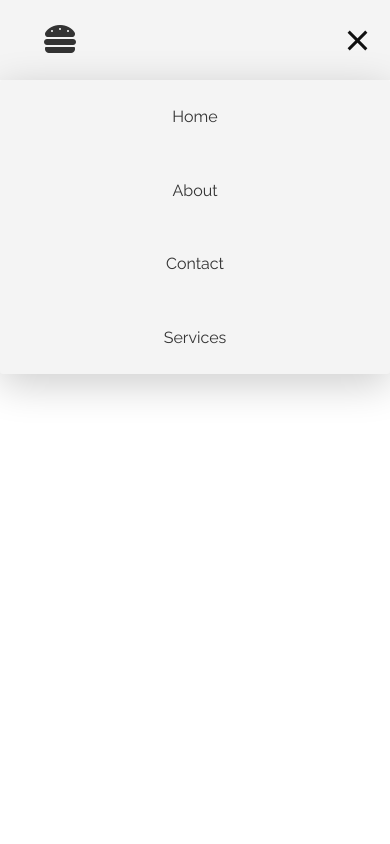
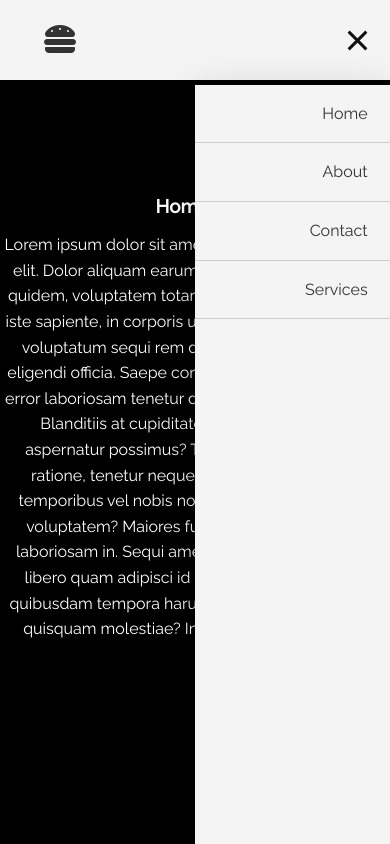
Before and after one commit to Evavic44/Hamburger-Menu, a plain HTML site: page index.html in a window 390 px wide. Both pictures are taken after a click on the element 357 px from the left and 40 px from the top of the page. Shown: the top 844 px of the page. Drawn offline with Linux system fonts and the light colour scheme.

Commit message:
Add preview section

```diff
--- a/css/style.css
+++ b/css/style.css
@@ -18,14 +18,17 @@ body {
   line-height: 1.6;
 }
 
-h1,
-h2,
-h3 {
-  padding-bottom: 20px;
+h3, p {
+   color: #fff;
 }
 
 p {
   margin: 10px 0;
+}
+
+i {
+   color: #fff;
+   display: inline;
 }
 
 ul {
@@ -36,6 +39,21 @@ a {
   text-decoration: none;
   color: #333;
 }
+
+section {
+   display: flex;
+   flex-direction: column;
+   align-items: center;
+   justify-content: center;
+   text-align: center;
+   height: 100vh;
+}
+
+/* Section colors */
+#home { background: black; }
+#about { background: red; }
+#contact { background: orangered; }
+#services { background: blueviolet; }
 
 /* Navbar Styling */
 .navbar {
@@ -68,9 +86,14 @@ a {
   display: flex;
 }
 
+.nav-item {
+   border-bottom: 1px solid #ccc;
+}
+
 .nav-menu .nav-item a {
-  padding: 1.25rem;
-  margin: 0 10px;
+   display: inline-block;
+  padding: 1rem 1.4rem 1rem 1rem;
+  width: 100%;
   transition: background 0.3s ease;
 }
 
@@ -96,23 +119,34 @@ a {
 @media only screen and (max-width: 768px) {
   .nav-menu {
     position: fixed;
-    left: -100%;
-    top: 5rem;
+    /*
+      You can change the position of the navbar
+      ----------------------------------------------------------------------------------
+      To succesfully do this, you must change the .nav-menu.active to the chosen position
+      * right: -100%;
+      * .right-menu.active { right: 0;}
+      -----------------------------------------------------------------------------------
+    */
+    right: -100%;
+    top: 5.3rem;
     flex-direction: column;
-    width: 100%;
-    border-radius: 3px;
-    text-align: center;
+    /* This controls the width of the navbar container*/
+    width: 50%;
+    /* This controls the height of the navbar container */
+    height: 100%;
+    text-align: right;
     transition: 0.3s;
     box-shadow: 0 10px 40px rgba(0, 0, 0, 0.2);
+    /* This controls the background color of the navbar container*/
     background-color: #f4f4f4;
   }
 
   .nav-menu.active {
-    left: 0;
+    right: 0;
   }
 
   .nav-item {
-    margin: 1.5rem 0;
+    width: 100%;
   }
 
   .hamburger {
--- a/index.html
+++ b/index.html
@@ -8,29 +8,34 @@
 
    <!-- Internal Links -->
    <link rel="stylesheet" href="/css/style.css">
-   <link rel="stylesheet" href="/css/menu.css">
    <script src="script.js" async></script>
 
    <!-- External Links -->
    <link rel="stylesheet" href="https://cdnjs.cloudflare.com/ajax/libs/font-awesome/5.15.3/css/all.min.css"
       integrity="sha512-iBBXm8fW90+nuLcSKlbmrPcLa0OT92xO1BIsZ+ywDWZCvqsWgccV3gFoRBv0z+8dLJgyAHIhR35VZc2oM/gI1w=="
       crossorigin="anonymous" />
-
 </head>
 
 <body id="home">
    <header class="hero">
       <nav class="navbar">
          <h1 class="logo">
-            <a href="#"><i class="fas fa-hamburger"></i></a>
+            <a href="#"><span class="fas fa-hamburger"></span></a>
          </h1>
          <div>
+            <!-- --------------------------------------
+            -------- Hamburger Links ------------
+            --------------------------------------- -->
             <ul class="nav-menu">
-               <li class="nav-item"><a href="#" class="nav-link">Home</a></li>
-               <li class="nav-item"><a href="#" class="nav-link">About</a></li>
-               <li class="nav-item"><a href="#" class="nav-link">Contact</a></li>
-               <li class="nav-item"><a href="#" class="nav-link">Services</a></li>
+               <li class="nav-item"><a href="#home" class="nav-link">Home</a></li>
+               <li class="nav-item"><a href="#about" class="nav-link">About</a></li>
+               <li class="nav-item"><a href="#contact" class="nav-link">Contact</a></li>
+               <li class="nav-item"><a href="#services" class="nav-link">Services</a></li>
             </ul>
+
+            <!-- --------------------------------------
+            ---------- Hamburger button ---------------
+            --------------------------------------- -->
             <div class="hamburger">
                <span class="bar"></span>
                <span class="bar"></span>
@@ -39,5 +44,27 @@
          </div>
       </nav>
    </header>
+
+   <!-- ? Optional Markup
+   -------------------------------------------------------------------------------
+   * This is just to demonstrate how each links moves to each section when clicked
+   -------------------------------------------------------------------------------
+   -->
+   <section id="home">
+      <h3>Home <i class="fas fa-home"></i></h3>
+      <p>Lorem ipsum dolor sit amet, consectetur adipisicing elit. Dolor aliquam earum incidunt fugiat illo quasi quidem, voluptatem totam repellendus autem, sint iste sapiente, in corporis ut accusantium aspernatur voluptatum sequi rem deserunt exercitationem eligendi officia. Saepe consectetur vitae asperiores, error laboriosam tenetur doloremque molestiae illo. Blanditiis at cupiditate numquam, culpa id aspernatur possimus? Tempora delectus dicta ratione, tenetur neque eius expedita, eveniet temporibus vel nobis non consectetur provident voluptatem? Maiores fuga maxime quod quas laboriosam in. Sequi amet iste ipsum minima sint libero quam adipisci id perferendis laboriosam quibusdam tempora harum quos eius soluta enim, quisquam molestiae? Inventore, sunt similique.</p>
+   </section>
+   <section id="about">
+      <h3>About <i class="fas fa-user"></i></h3>
+      <p>Lorem ipsum dolor sit amet, consectetur adipisicing elit. Dolor aliquam earum incidunt fugiat illo quasi quidem, voluptatem totam repellendus autem, sint iste sapiente, in corporis ut accusantium aspernatur voluptatum sequi rem deserunt exercitationem eligendi officia. Saepe consectetur vitae asperiores, error laboriosam tenetur doloremque molestiae illo. Blanditiis at cupiditate numquam, culpa id aspernatur possimus? Tempora delectus dicta ratione, tenetur neque eius expedita, eveniet temporibus vel nobis non consectetur provident voluptatem? Maiores fuga maxime quod quas laboriosam in. Sequi amet iste ipsum minima sint libero quam adipisci id perferendis laboriosam quibusdam tempora harum quos eius soluta enim, quisquam molestiae? Inventore, sunt similique.</p>
+   </section>
+   <section id="contact">
+      <h3>Contact <i class="fas fa-phone"></i></h3>
+      <p>Lorem ipsum dolor sit amet, consectetur adipisicing elit. Dolor aliquam earum incidunt fugiat illo quasi quidem, voluptatem totam repellendus autem, sint iste sapiente, in corporis ut accusantium aspernatur voluptatum sequi rem deserunt exercitationem eligendi officia. Saepe consectetur vitae asperiores, error laboriosam tenetur doloremque molestiae illo. Blanditiis at cupiditate numquam, culpa id aspernatur possimus? Tempora delectus dicta ratione, tenetur neque eius expedita, eveniet temporibus vel nobis non consectetur provident voluptatem? Maiores fuga maxime quod quas laboriosam in. Sequi amet iste ipsum minima sint libero quam adipisci id perferendis laboriosam quibusdam tempora harum quos eius soluta enim, quisquam molestiae? Inventore, sunt similique.</p>
+   </section>
+   <section id="services">
+      <h3>Services <i class="fas fa-cog"></i></h3>
+      <p>Lorem ipsum dolor sit amet, consectetur adipisicing elit. Dolor aliquam earum incidunt fugiat illo quasi quidem, voluptatem totam repellendus autem, sint iste sapiente, in corporis ut accusantium aspernatur voluptatum sequi rem deserunt exercitationem eligendi officia. Saepe consectetur vitae asperiores, error laboriosam tenetur doloremque molestiae illo. Blanditiis at cupiditate numquam, culpa id aspernatur possimus? Tempora delectus dicta ratione, tenetur neque eius expedita, eveniet temporibus vel nobis non consectetur provident voluptatem? Maiores fuga maxime quod quas laboriosam in. Sequi amet iste ipsum minima sint libero quam adipisci id perferendis laboriosam quibusdam tempora harum quos eius soluta enim, quisquam molestiae? Inventore, sunt similique.</p>
+   </section>
 </body>
 </html>
```
